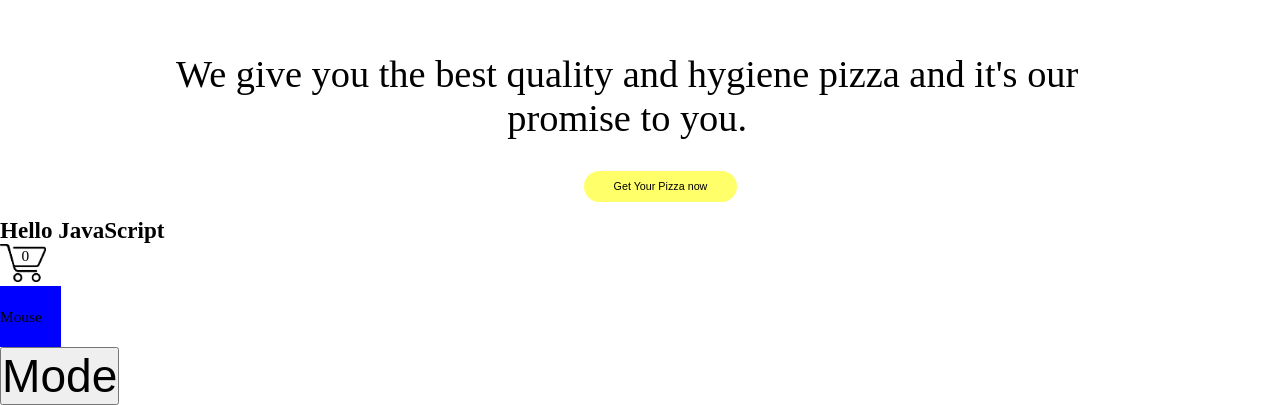
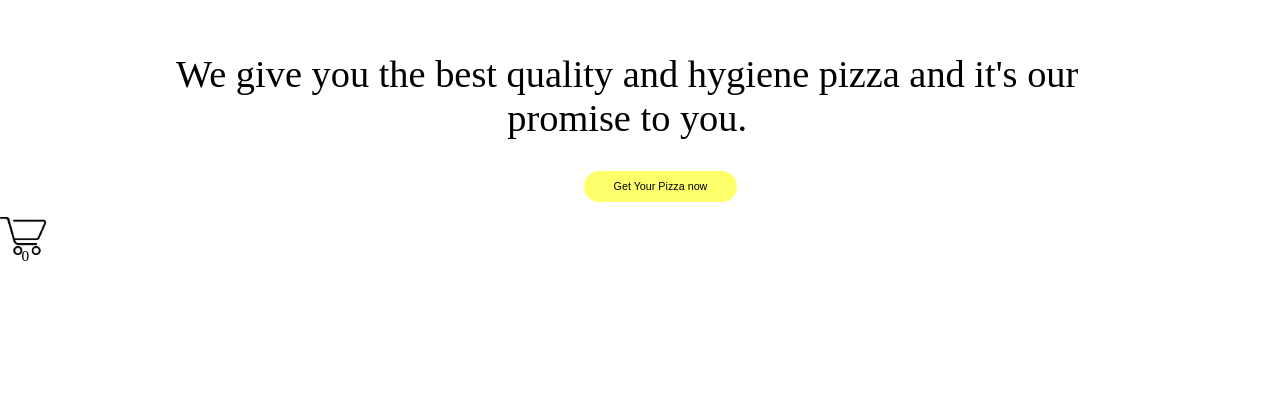
Before and after one commit to sami3102/Chizzas, a plain HTML site: page index.html in a window 1280 px wide. Shown: the part 418-823 px from the top of the page. After the commit the page ends 800 px from the top, so only its background shows below. Drawn offline with Linux system fonts and the light colour scheme.

Commit message:
Update index.html

```diff
--- a/index.html
+++ b/index.html
@@ -37,25 +37,10 @@
         Get Your Pizza now
     </button>
    </div>
-
-   <h2 class="prac">Hello JavaScript</h2>
-
    <div class="cart">
     <img src="./assets/images/assets/cart.png">
     <p class="cart_value">0</p>
    </div>
-
-   <div class="mouse_over">
-    Mouse
-   </div>
-
-   <div><button id="mode">
-    Mode
-   </button></div>
-
-
-
-
    <script src="index.js"></script>
 
 </body>
```
